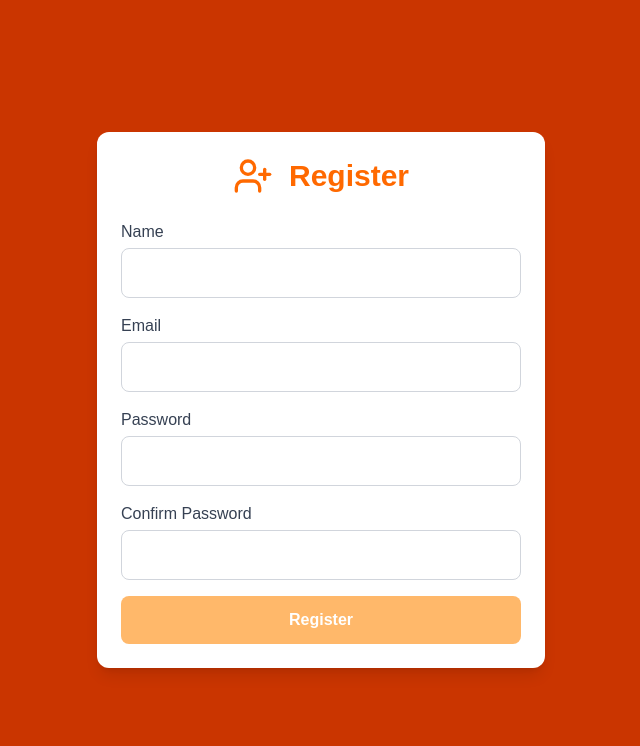
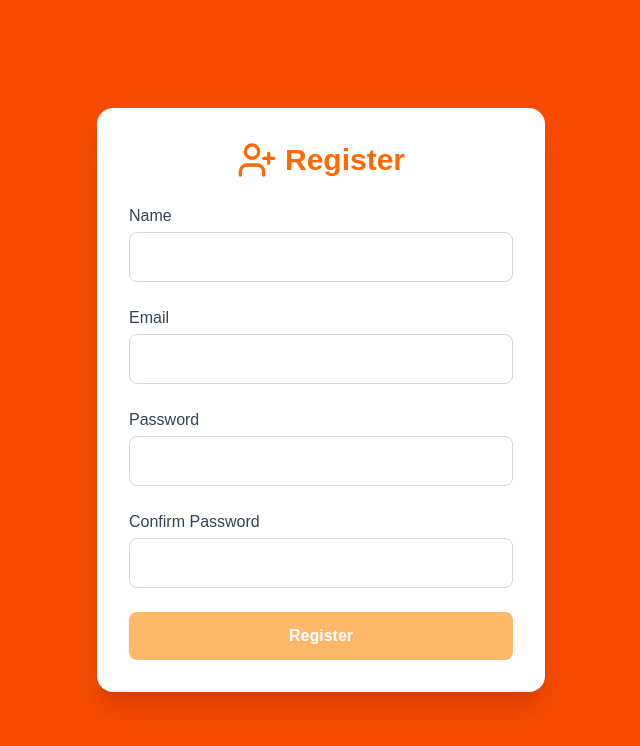
Before and after one commit to alexfqc/next-auth-tasks, a Next.js app: page /register in a window 1280 px wide. Shown: the top 746 px of the page, without its empty margins (319-959 px from the left). Built offline with nearby package versions, Linux system fonts and the light colour scheme.

Commit message:
register layout improved

```diff
--- a/src/app/register/RegisterForm.tsx
+++ b/src/app/register/RegisterForm.tsx
@@ -71,13 +71,11 @@ export default function RegisterForm() {
   return (
     <form
       action={formAction}
-      className="bg-white p-6 rounded-xl shadow-lg w-full max-w-md space-y-4"
+      className="bg-white rounded-2xl shadow-xl p-8 w-full max-w-md space-y-6"
     >
-      <div className="flex items-center justify-center mb-6">
+      <div className="flex items-center justify-center gap-2">
         <UserPlus className="w-10 h-10 text-orange-500" />
-        <h1 className="text-3xl font-bold text-orange-500 text-center ml-4">
-          Register
-        </h1>
+        <h1 className="text-3xl font-extrabold text-orange-500">Register</h1>
       </div>
       <FormInput id="name" {...register("name")} label="Name" />
       <FormInput id="email" {...register("email")} label="Email" />
--- a/src/app/register/page.tsx
+++ b/src/app/register/page.tsx
@@ -2,7 +2,7 @@ import RegisterForm from "./RegisterForm";
 
 export default function RegisterPage() {
   return (
-    <main className="min-h-screen flex items-center justify-center bg-orange-700 px-4">
+    <main className="min-h-screen flex items-center justify-center bg-orange-600 px-4">
       <div className="w-full max-w-md">
         <RegisterForm />
       </div>
```
